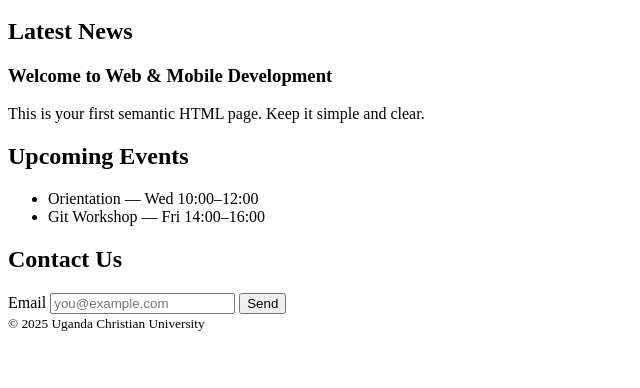
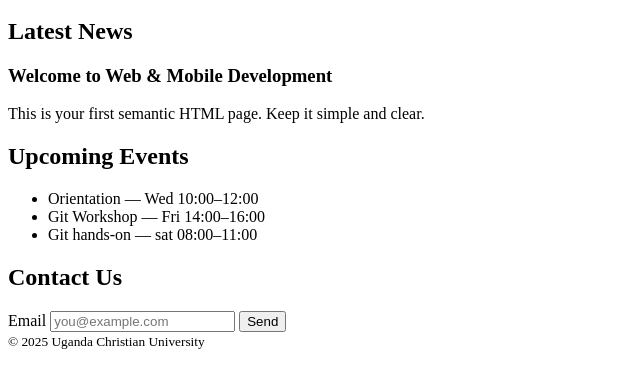
Before and after one commit to Lillian256/ucu-dip-webdev-2025-lab01-christine-lillian-s24d14-003, a plain HTML site: page index.html in a window 1280 px wide. Shown: the part 100-488 px from the top of the page, without its empty margins (0-640 px from the left). Drawn offline with Linux system fonts and the light colour scheme.

Commit message:
feat: add first news item to noticeboard

```diff
--- a/index.html
+++ b/index.html
@@ -27,6 +27,7 @@
       <ul>
         <li>Orientation — Wed 10:00–12:00</li>
         <li>Git Workshop — Fri 14:00–16:00</li>
+        <li>Git hands-on — sat 08:00–11:00</li>
       </ul>
     </section>
     <section id="contact" aria-labelledby="contact-title">
```
